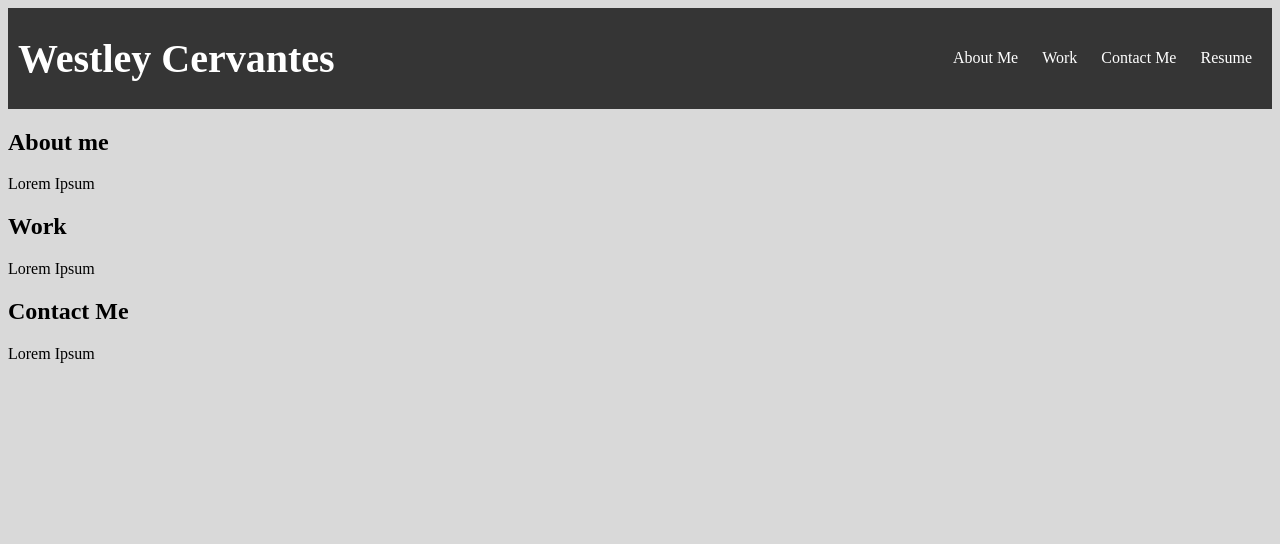
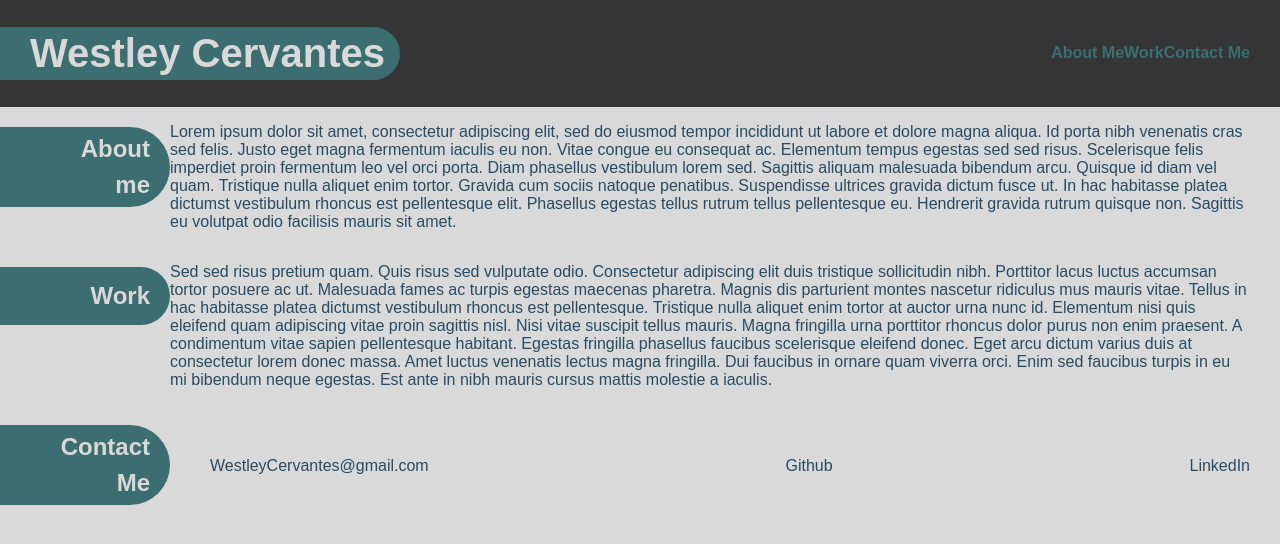
Before and after one commit to wacwestley30/Porfolio-Project, a plain HTML site: page index.html in a window 1280 px wide. Drawn offline with Linux system fonts and the light colour scheme.

Commit message:
added more CSS throughout the page and took away some elements that were no longer needed

```diff
--- a/assets/styles/styles.css
+++ b/assets/styles/styles.css
@@ -8,23 +8,74 @@
 
 body {
     background-color: var(--grey);
+    margin: 0;
+    color: var(--navy);
+    font-family: Arial, Helvetica, sans-serif;
 }
 
 header {
     background-color: var(--obsidian);
-    color: var(--white);
     display: flex;
     justify-content: space-between;
     align-items: center;
-    padding: 0 10px;
+    padding-right: 30px;
 }
 
 h1 {
     font-size: 40px;
+    background-color: var(--teal);
+    color: var(--grey);
+    padding: 4px 15px 4px 30px;
+    border-radius: 0 50px 50px 0;
+}
+
+h2 {
+    background-color: var(--teal);
+    color: var(--grey);
+    padding: 4px 15px 4px 30px;
+    border-radius: 0 50px 50px 0;
+    height: 3em;
+    line-height: 1.5;
+    height: 1.5;
+}
+
+#work h2 {
+    line-height: 50px;
+    height: 50px;
+}
+
+ul li {
+    list-style-type: none;
+    display: inline;
 }
 
 header ul li {
-    list-style-type: none;
-    display: inline;
-    padding: 0 10px;
+    color: var(--teal);
+    font-weight: bolder;
 }
+
+footer nav {
+    width: 90%;
+}
+
+nav ul {
+    display: flex;
+    align-items: center;
+    justify-content: space-between;
+    height: 75%;
+}
+
+.section {
+    display: flex;
+    padding-right: 30px;
+}
+
+.section h2 {
+    text-align: right;
+    padding-right: 20px;
+    width: 10%;
+}
+
+.section p {
+    width: 90%;
+}
--- a/index.html
+++ b/index.html
@@ -14,27 +14,29 @@
                 <li>About Me</li>
                 <li>Work</li>
                 <li>Contact Me</li>
-                <li>Resume</li>
             </ul>
         </nav>
     </header>
-    <section id="banner">
-
-    </section>
     <section id="mainSection">
-        <section id="aboutMe">
-            <h2>About me</h2>
-            <p>Lorem Ipsum</p>
+        <section class="section" id="aboutMe">
+            <h2>About<br>me</h2>
+            <p>Lorem ipsum dolor sit amet, consectetur adipiscing elit, sed do eiusmod tempor incididunt ut labore et dolore magna aliqua. Id porta nibh venenatis cras sed felis. Justo eget magna fermentum iaculis eu non. Vitae congue eu consequat ac. Elementum tempus egestas sed sed risus. Scelerisque felis imperdiet proin fermentum leo vel orci porta. Diam phasellus vestibulum lorem sed. Sagittis aliquam malesuada bibendum arcu. Quisque id diam vel quam. Tristique nulla aliquet enim tortor. Gravida cum sociis natoque penatibus. Suspendisse ultrices gravida dictum fusce ut. In hac habitasse platea dictumst vestibulum rhoncus est pellentesque elit. Phasellus egestas tellus rutrum tellus pellentesque eu. Hendrerit gravida rutrum quisque non. Sagittis eu volutpat odio facilisis mauris sit amet.</p>
         </section>
-        <section id="work">
+        <section class="section" id="work">
             <h2>Work</h2>
-            <p>Lorem Ipsum</p>
+            <p>Sed sed risus pretium quam. Quis risus sed vulputate odio. Consectetur adipiscing elit duis tristique sollicitudin nibh. Porttitor lacus luctus accumsan tortor posuere ac ut. Malesuada fames ac turpis egestas maecenas pharetra. Magnis dis parturient montes nascetur ridiculus mus mauris vitae. Tellus in hac habitasse platea dictumst vestibulum rhoncus est pellentesque. Tristique nulla aliquet enim tortor at auctor urna nunc id. Elementum nisi quis eleifend quam adipiscing vitae proin sagittis nisl. Nisi vitae suscipit tellus mauris. Magna fringilla urna porttitor rhoncus dolor purus non enim praesent. A condimentum vitae sapien pellentesque habitant. Egestas fringilla phasellus faucibus scelerisque eleifend donec. Eget arcu dictum varius duis at consectetur lorem donec massa. Amet luctus venenatis lectus magna fringilla. Dui faucibus in ornare quam viverra orci. Enim sed faucibus turpis in eu mi bibendum neque egestas. Est ante in nibh mauris cursus mattis molestie a iaculis.</p>
         </section>
     </section>
     <footer>
-        <section id="contactMe">
-            <h2>Contact Me</h2>
-            <p>Lorem Ipsum</p>
+        <section class="section" id="contactMe">
+            <h2>Contact<br>Me</h2>
+            <nav>
+                <ul>
+                    <li>WestleyCervantes@gmail.com</li>
+                    <li>Github</li>
+                    <li>LinkedIn</li>
+                </ul>
+            </nav>
         </section>
     </footer>
 </body>
```
